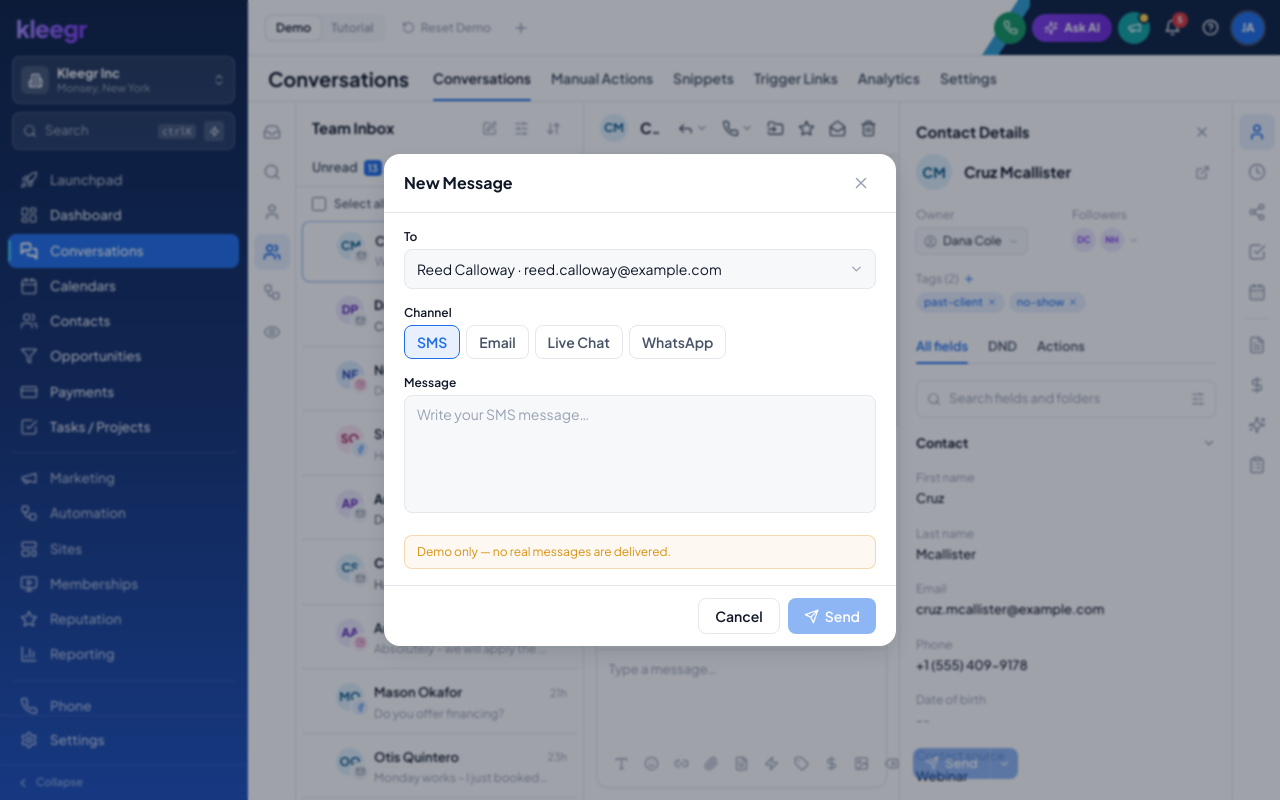
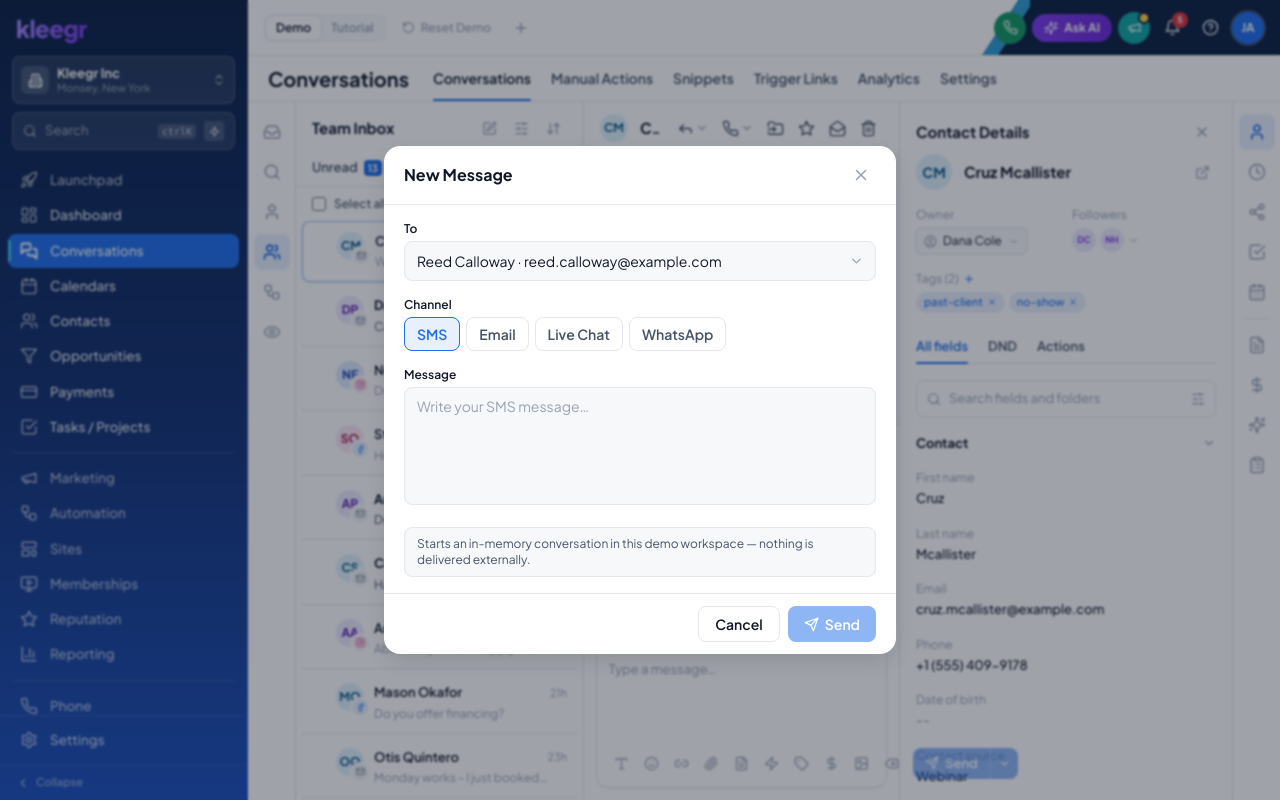
Before and after one commit to kleegr/kleegr-ghl-mock, a React (Vite) app: page /conversations in a window 1280 px wide. Both pictures are taken after a click on the button 489 px from the left and 128 px from the top of the page. Built offline with nearby package versions, Linux system fonts and the light colour scheme.

Commit message:
Conversations: New Message starts a real in-memory thread
Wire the New Message modal to startConversation so sending creates a real
conversation (with the drafted outbound message) and opens it in the inbox,
instead of firing a toast.

```diff
--- a/src/modules/conversations/Conversations.tsx
+++ b/src/modules/conversations/Conversations.tsx
@@ -7,7 +7,8 @@
  * All behaviour is in-memory and demo-safe:
  *   • selecting a conversation marks it read (markConversationRead)
  *   • the composer sends a fake reply via the store (sendMessage)
- *   • "New Message" opens a demo-safe compose modal (no real inbox integration)
+ *   • "New Message" opens a compose modal that starts a new in-memory thread
+ *     (startConversation) and selects it
  *   • Reset Demo restores the original seed and removes sent replies
  */
 import { useState, useRef, useEffect, useMemo } from 'react';
@@ -85,7 +86,7 @@ export function Conversations() {
     markRead(id);
   };
 
-  // The "New Message" button opens a demo-safe compose modal (no real send).
+  // The "New Message" button opens a compose modal that starts a new in-memory thread.
   const handleNewMessage = () => setNewMsgOpen(true);
 
   const handleSubTab = (t: SubNavTab) => {
@@ -176,7 +177,16 @@ export function Conversations() {
         )}
       </div>
 
-      <NewMessageModal open={newMsgOpen} onClose={() => setNewMsgOpen(false)} contacts={contacts} />
+      <NewMessageModal
+        open={newMsgOpen}
+        onClose={() => setNewMsgOpen(false)}
+        contacts={contacts}
+        onSent={(id) => {
+          setSelectedConvId(id);
+          setMobileView('thread');
+          setNewMsgOpen(false);
+        }}
+      />
     </div>
   );
 }
--- a/src/modules/conversations/components/NewMessageModal.tsx
+++ b/src/modules/conversations/components/NewMessageModal.tsx
@@ -11,16 +11,12 @@ import { CHANNEL_LABEL } from '../utils';
  * NewMessageModal — GHL-style "New Message" composer launched from the inbox.
  *
  * Lets the user pick a recipient + channel and draft a message, mirroring the
- * real portal's new-conversation flow instead of firing a bare toast.
+ * real portal's new-conversation flow.
  *
- * DEMO-SAFE: per the demo guardrails there is no real messaging. The store's
- * `sendMessage` only appends to an *existing* conversation thread, and there is
- * no `startConversation` action, so submit is simulated with a toast and
- * nothing is sent or persisted.
- *
- * NEEDS FROM DEVELOPER #38 (shared store): a `startConversation(contactId,
- * channel, body)` action to create a new in-memory thread — at which point this
- * modal can open the new thread instead of toasting.
+ * Wired to the store's `startConversation` action: sending creates a real
+ * in-memory conversation thread (with the drafted outbound message) and opens
+ * it in the inbox. Session-only — Reset Demo clears it. Nothing is delivered
+ * externally.
  */
 
 const CHANNELS: Channel[] = ['sms', 'email', 'webchat', 'whatsapp'];
@@ -41,12 +37,15 @@ export function NewMessageModal({
   open,
   onClose,
   contacts,
+  onSent,
 }: {
   open: boolean;
   onClose: () => void;
   contacts: Contact[];
+  /** Called with the new conversation id after a successful send. */
+  onSent?: (conversationId: string) => void;
 }) {
-  const pushToast = useStore((s) => s.pushToast);
+  const startConversation = useStore((s) => s.startConversation);
 
   const [contactId, setContactId] = useState(contacts[0]?.id ?? '');
   const [channel, setChannel] = useState<Channel>('sms');
@@ -64,12 +63,14 @@ export function NewMessageModal({
 
   const handleSend = () => {
     if (!isValid) return;
-    pushToast({
-      title: 'Demo: Message queued',
-      description: `A ${CHANNEL_LABEL[channel]} message to ${recipient ? fullName(recipient) : 'the contact'} would be sent. (Demo only — no real messages are delivered.)`,
-      variant: 'info',
+    const conv = startConversation({
+      contactId,
+      channel,
+      body,
+      subject: isEmail ? subject : undefined,
     });
     reset();
+    onSent?.(conv.id);
     onClose();
   };
 
@@ -142,8 +143,8 @@ export function NewMessageModal({
           />
         </Field>
 
-        <p className="rounded-lg border border-warn/30 bg-warn/5 px-3 py-2 text-xs text-warn">
-          Demo only — no real messages are delivered.
+        <p className="rounded-lg border border-line bg-surface-sunken px-3 py-2 text-xs text-ink-muted">
+          Starts an in-memory conversation in this demo workspace — nothing is delivered externally.
         </p>
       </div>
     </Modal>
```
